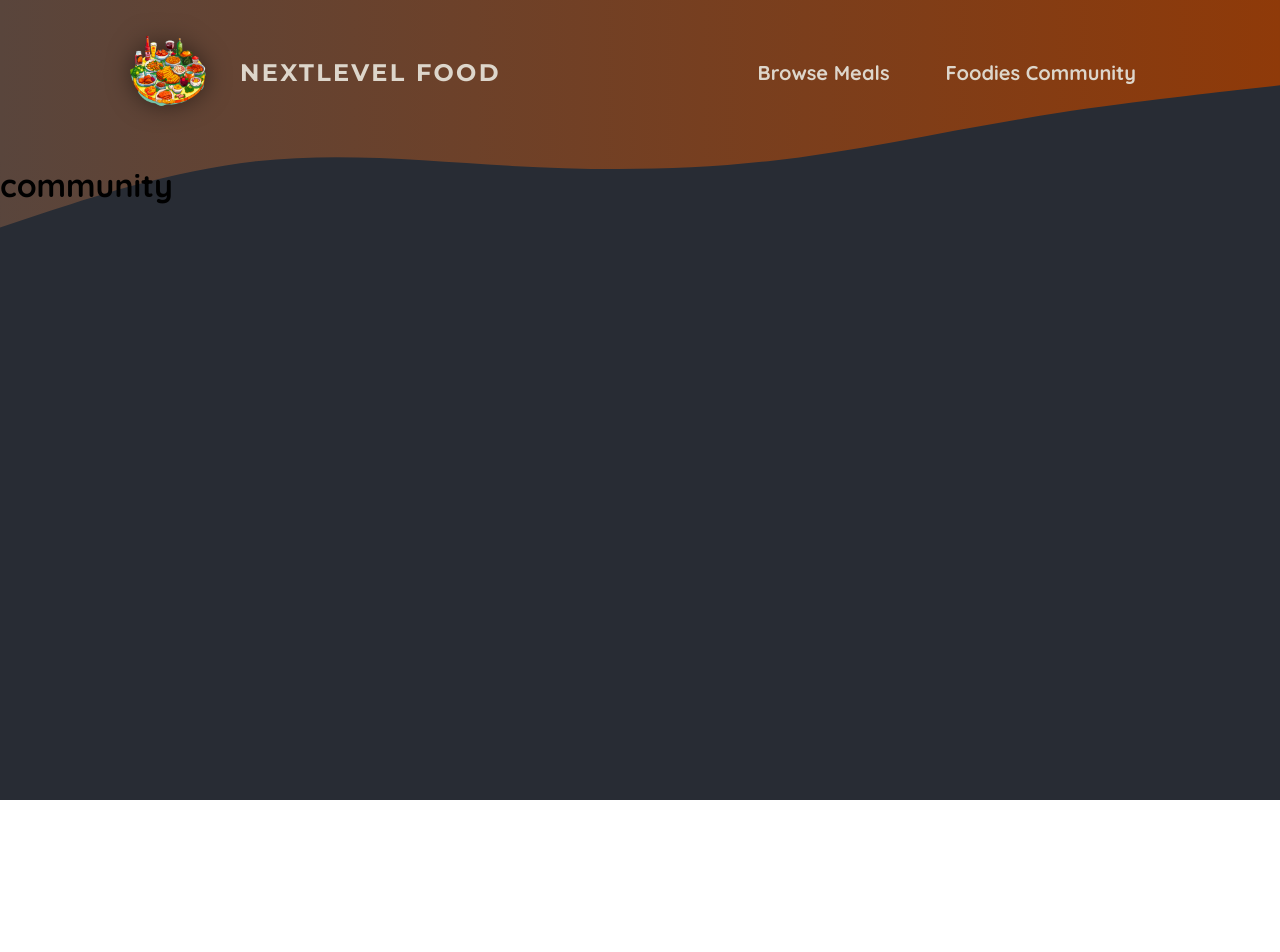
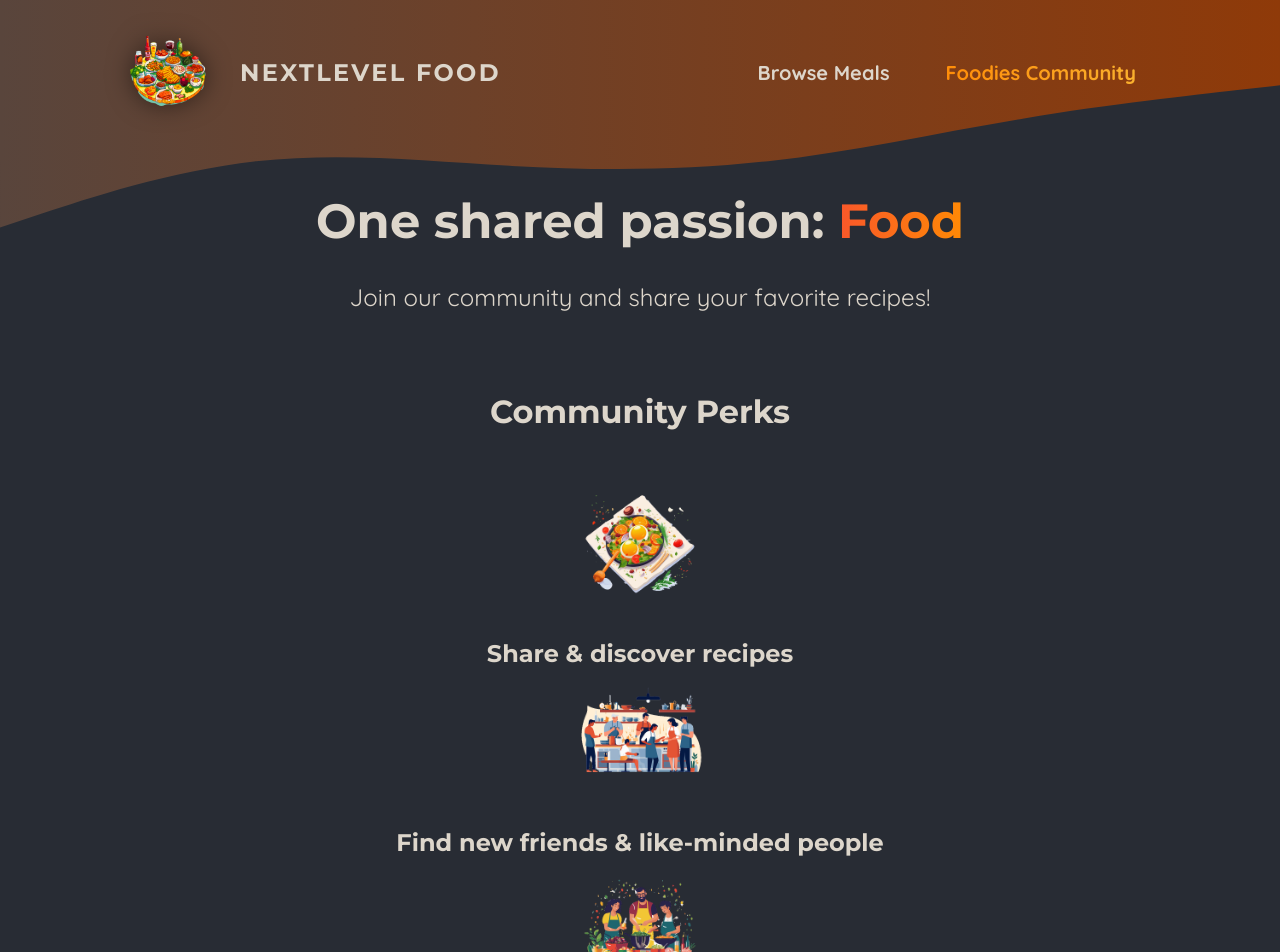
Before and after one commit to amr4356/foodies-nextjs-project, a Next.js app: page /community in a window 1280 px wide. Shown: the top 952 px of the page. Before the commit the page ends 800 px from the top, so only its background shows below. Built offline with nearby package versions, Linux system fonts and the light colour scheme.

Commit message:
428. Using Client Components Efficiently

```diff
--- a/app/community/page.js
+++ b/app/community/page.js
@@ -1,5 +1,40 @@
-export default function CommunityPage(){
-    return (
-        <h1>community</h1>
-    );
+import Image from 'next/image';
+
+import mealIcon from '@/assets/icons/meal.png';
+import communityIcon from '@/assets/icons/community.png';
+import eventsIcon from '@/assets/icons/events.png';
+import classes from './page.module.css';
+
+export default function CommunityPage() {
+  return (
+    <>
+      <header className={classes.header}>
+        <h1>
+          One shared passion: <span className={classes.highlight}>Food</span>
+        </h1>
+        <p>Join our community and share your favorite recipes!</p>
+      </header>
+      <main className={classes.main}>
+        <h2>Community Perks</h2>
+
+        <ul className={classes.perks}>
+          <li>
+            <Image src={mealIcon} alt="A delicious meal" />
+            <p>Share & discover recipes</p>
+          </li>
+          <li>
+            <Image src={communityIcon} alt="A crowd of people, cooking" />
+            <p>Find new friends & like-minded people</p>
+          </li>
+          <li>
+            <Image
+              src={eventsIcon}
+              alt="A crowd of people at a cooking event"
+            />
+            <p>Participate in exclusive events</p>
+          </li>
+        </ul>
+      </main>
+    </>
+  );
 }
--- /dev/null
+++ b/app/community/page.module.css
@@ -0,0 +1,61 @@
+.header {
+  gap: 3rem;
+  margin: 3rem auto 5rem auto;
+  width: 90%;
+  max-width: 75rem;
+  color: #ddd6cb;
+  font-size: 1.5rem;
+  text-align: center;
+}
+
+.header h1 {
+  font-family: 'Montserrat', sans-serif;
+}
+
+.highlight {
+  background: linear-gradient(90deg, #f9572a, #ff8a05);
+  background-clip: text;
+  -webkit-background-clip: text;
+  -webkit-text-fill-color: transparent;
+}
+
+.main {
+  width: 90%;
+  max-width: 40rem;
+  margin: 0 auto;
+  text-align: center;
+}
+
+.main h2 {
+  font-family: 'Montserrat', sans-serif;
+  font-size: 2rem;
+  margin-bottom: 3rem;
+  color: #ddd6cb;
+}
+
+.perks {
+  list-style: none;
+  margin: 3rem 0;
+  padding: 0;
+}
+
+.perks li {
+  display: flex;
+  flex-direction: column;
+  align-items: center;
+  gap: 2rem;
+}
+
+.perks img {
+  width: 8rem;
+  height: 8rem;
+  object-fit: contain;
+}
+
+.perks p {
+  font-family: 'Montserrat', sans-serif;
+  font-size: 1.5rem;
+  font-weight: bold;
+  margin: 0;
+  color: #ddd6cb;
+}
--- a/components/main-header/main-header.js
+++ b/components/main-header/main-header.js
@@ -4,6 +4,7 @@
 import classes from './main-header.module.css';
 import Image from "next/image";
 import MainHeaderBackground from "./main-header-background";
+import NavLink from "./nav-link";
 
 export default function MainHeader(){
     return (
@@ -18,10 +19,10 @@
                 <nav className={classes.nav}>
                     <ul>
                         <li>
-                            <Link href="/meals">Browse Meals</Link>
+                            <NavLink href='/meals'>Browse Meals</NavLink>
                         </li>
                         <li>
-                            <Link href="/community">Foodies Community</Link>
+                            <NavLink href="/community">Foodies Community</NavLink>
                         </li>
                     </ul>
                 </nav>
--- a/components/main-header/main-header.module.css
+++ b/components/main-header/main-header.module.css
@@ -21,29 +21,8 @@
   font-size: 1.25rem;
 }
 
-.nav a {
-  text-decoration: none;
-  color: #ddd6cb;
-  font-weight: bold;
-  padding: 0.5rem 1rem;
-  border-radius: 0.5rem;
-}
 
-.nav a:hover,
-.nav a:active {
-  background: linear-gradient(90deg, #ff8a05, #f9b331);
-  background-clip: text;
-  -webkit-background-clip: text;
-  -webkit-text-fill-color: transparent;
-  text-shadow: 0 0 18px rgba(248, 190, 42, 0.8);
-}
 
-.active {
-  background: linear-gradient(90deg, #ff8a05, #f9b331);
-  background-clip: text;
-  -webkit-background-clip: text;
-  -webkit-text-fill-color: transparent;
-}
 
 .logo {
   display: flex;
--- /dev/null
+++ b/components/main-header/nav-link.js
@@ -0,0 +1,12 @@
+'use client';
+import classes from './nav-link.module.css';
+
+import Link from "next/link";
+import { usePathname } from "next/navigation";
+
+export default function NavLink({href,children}){
+    const path=usePathname();
+    return (
+        <Link href={href} className={path.startsWith(href) ? `${classes.link} ${classes.active}` : classes.link}>{children}</Link>
+    );
+}
--- /dev/null
+++ b/components/main-header/nav-link.module.css
@@ -0,0 +1,23 @@
+.active {
+    background: linear-gradient(90deg, #ff8a05, #f9b331);
+    background-clip: text;
+    -webkit-background-clip: text;
+    -webkit-text-fill-color: transparent;
+}
+
+.link {
+    text-decoration: none;
+    color: #ddd6cb;
+    font-weight: bold;
+    padding: 0.5rem 1rem;
+    border-radius: 0.5rem;
+  }
+
+.link:hover,
+.link:active {
+    background: linear-gradient(90deg, #ff8a05, #f9b331);
+    background-clip: text;
+    -webkit-background-clip: text;
+    -webkit-text-fill-color: transparent;
+    text-shadow: 0 0 18px rgba(248, 190, 42, 0.8);
+}
```
